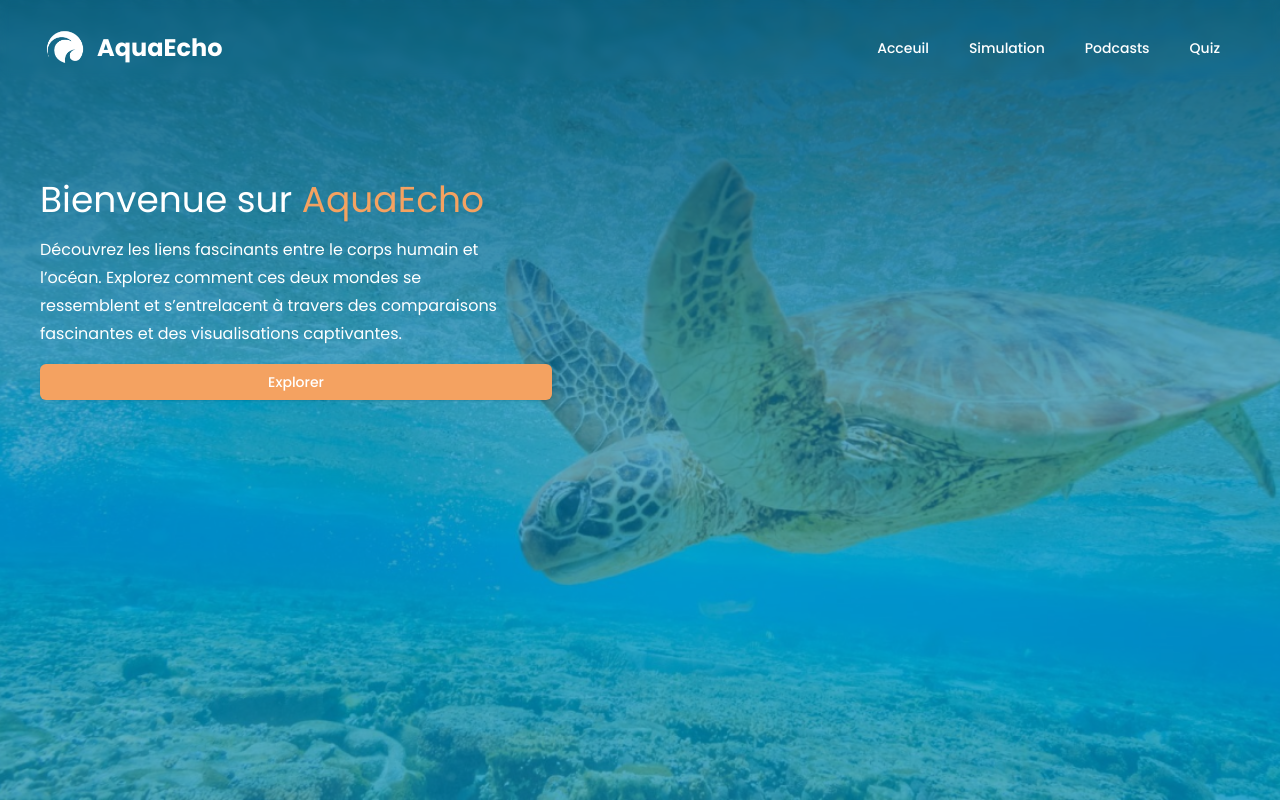
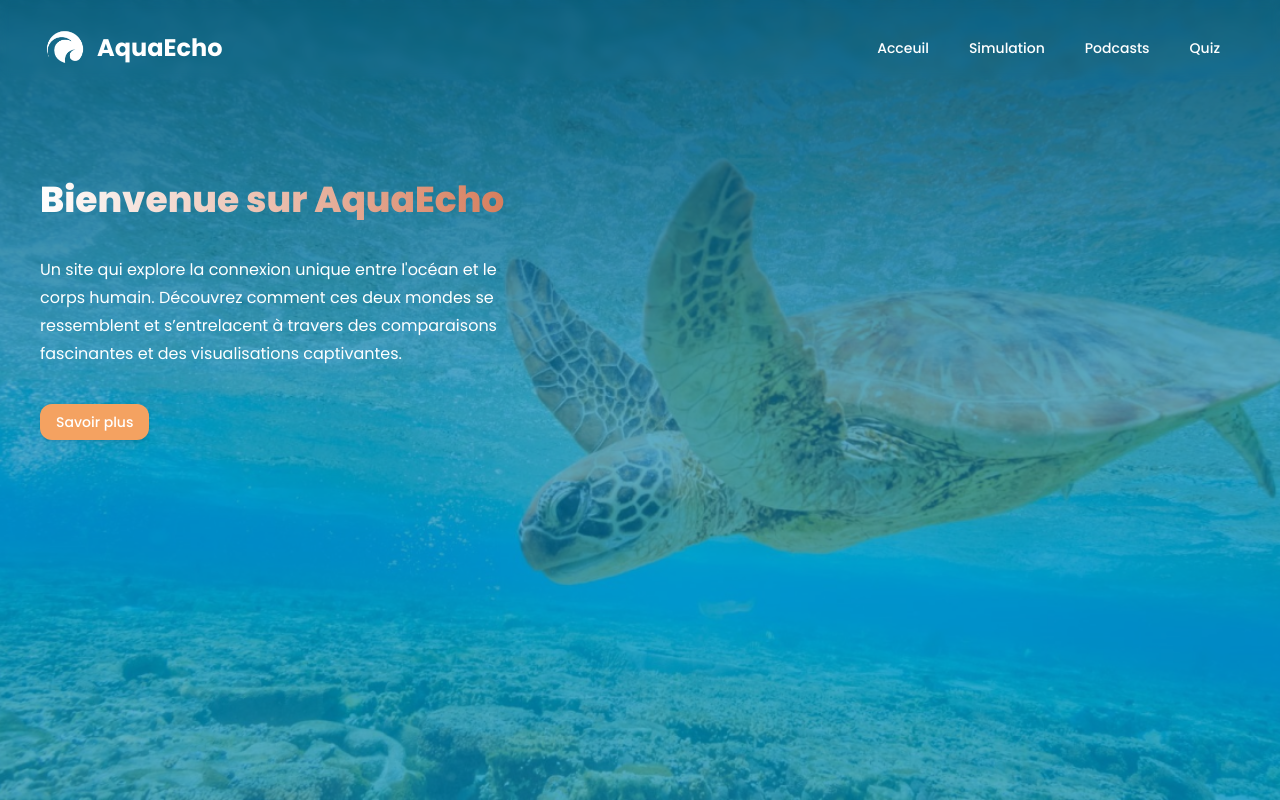
Before and after one commit to Google-Developer-Student-Clubs-ISSATSo/nuit-d-info-24, a Next.js app: page / in a window 1280 px wide. Built offline with nearby package versions, Linux system fonts and the light colour scheme.

Commit message:
Applied figma styles to the home page

```diff
--- a/components/HeroSection.tsx
+++ b/components/HeroSection.tsx
@@ -2,24 +2,23 @@
 
 import Link from "next/link";
 import { Button } from "./ui/button";
-import Image from "next/image";
 
 const HeroSection = () => {
   return (
     <div className="w-screen px-10  pt-[140px] flex">
-      <section className="lg:w-[40vw] flex flex-col gap-4   pt-10">
-        <h1 className="text-4xl  ">
-          Bienvenue sur <span className="text-[#F4A261]">AquaEcho</span>
+      <section className="lg:w-[40vw] flex flex-col gap-9 pt-10">
+        <h1 className="text-4xl font-[800] leading-10 bg-clip-text text-transparent bg-gradient-to-r from-white to-[#D2714D]">
+          Bienvenue sur AquaEcho
         </h1>
         <p className="pr-8 leading-7">
-          Découvrez les liens fascinants entre le corps humain et l’océan.
-          Explorez comment ces deux mondes se ressemblent et s’entrelacent à
-          travers des comparaisons fascinantes et des visualisations
-          captivantes.
+          Un site qui explore la connexion unique entre l'océan et le corps
+          humain. Découvrez comment ces deux mondes se ressemblent et
+          s’entrelacent à travers des comparaisons fascinantes et des
+          visualisations captivantes.
         </p>
         <Link href="/human" className="w-full">
-          <Button className="bg-[#F4A261] text-white-800 mr-16 w-full">
-            Explorer
+          <Button className="bg-[#F4A261] hover:bg-[#c17f4b] text-white-800 mr-16 rounded-xl">
+            Savoir plus
           </Button>
         </Link>
       </section>
```
Also changed, not shown: components/Nav.tsx (+16 -10 lines).
